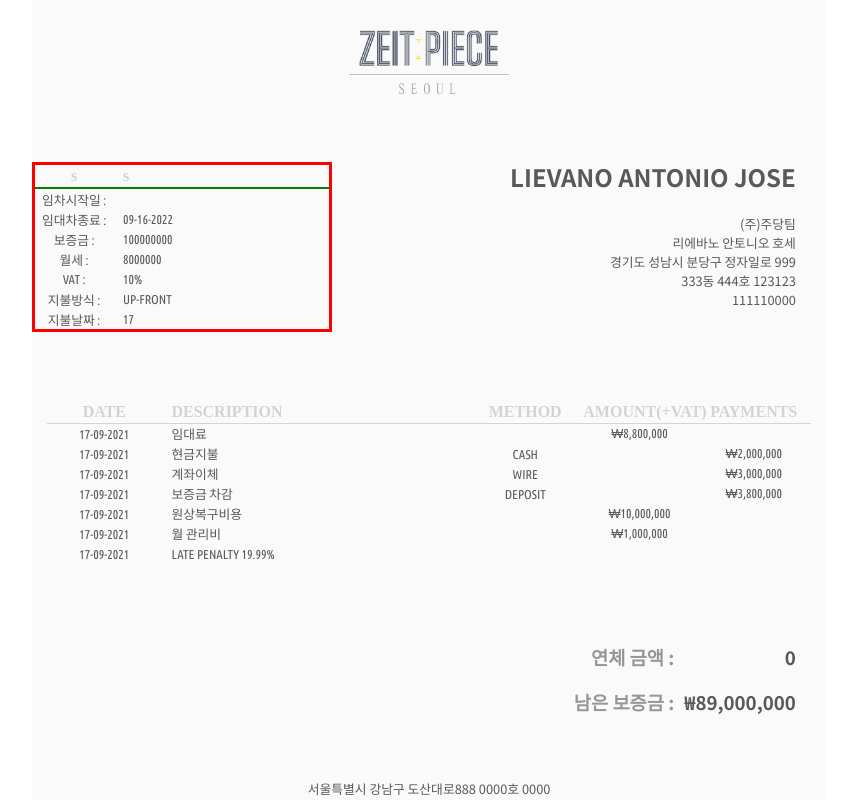
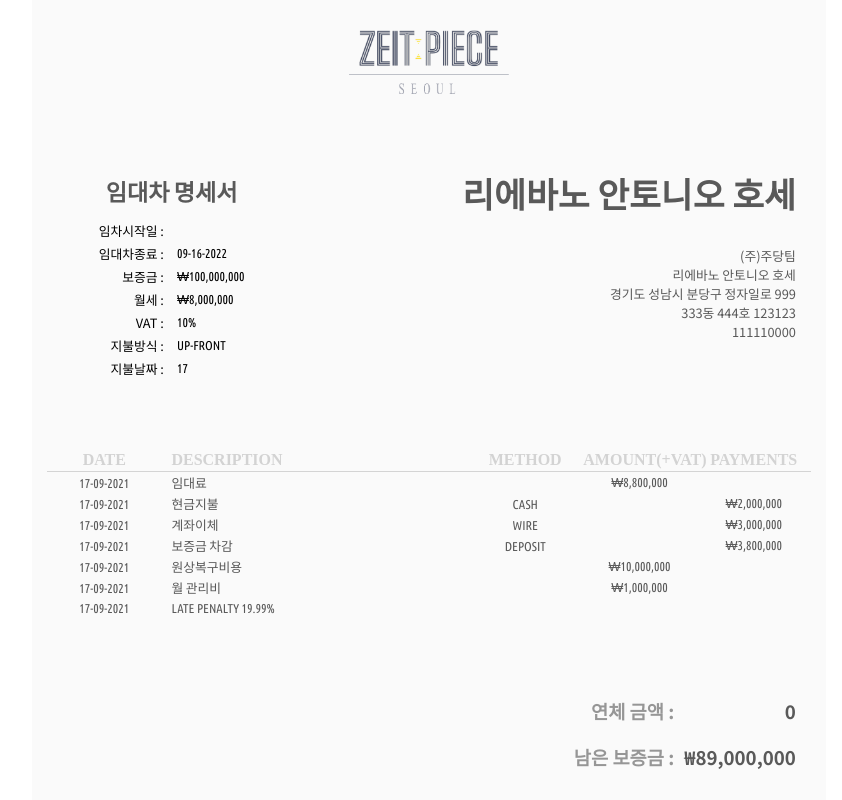
Before and after one commit to devxmachina/invoapp, a React (Create React App) app: page /result in a window 1280 px wide. Shown: the whole page, without its empty margins (211-1053 px from the left). Built offline with nearby package versions, Linux system fonts and the light colour scheme.

Commit message:
20220116

```diff
--- a/src/App.css
+++ b/src/App.css
@@ -4,6 +4,7 @@ html, body {
   height: 100%;
   display: flex;
   margin: 0 auto;
+  min-width: 320px;
 }
 
 
@@ -22,55 +23,42 @@ html, body {
 
 }
 
-.lease-table {
-  max-width: 300px;
-  border: 3px solid red;
+.leaseTable {
+  font-family: 'Noto Sans KR', sans-serif;
+  font-size: clamp(.7rem, 1vw, 1rem );
+  margin: 5% 2px 0px 8%;
+  display: flex;
+  flex-direction: column;
+  align-items: center;
+  min-width: 50px;
 }
 
-.lease-status-head {
-  border: 1px solid blue;
+.statusDefaultsHeading {
+  font-family: 'Ubuntu Condensed', 'Noto Sans KR', sans-serif;
+  font-size: clamp(.8rem, 1.8vw, 1.9rem );
+  font-weight: 700;
+  margin: 10px 0px 10px 0px;
+  color: rgb(20, 20, 20, 70%);
 }
 
-.lease-status-body {
-  border: 2px solid green;
+.dataName {
+  text-align: right;
 }
 
-
+.dataVal {
+  padding-left: 10px;
+  font-family: 'Ubuntu Condensed', sans-serif;
+}
 
 .receiver-status {
+  font-family: 'Ubuntu Condensed', 'Noto Sans KR', sans-serif;
+  font-size: clamp(.8rem, 1.8vw, 1.9rem );
+  text-align: right;
   margin: 15px 30px 15px 15px;
   display: flex;
   flex-direction: column;
   align-items: flex-end;
-
   min-width: 50px;
-}
-
-.receiver-status2 {
-  padding-left: 15px;
-  margin: 15px 15px 15px 15px;
-  display: flex;
-  flex-direction: column;
-  align-items: flex-start;
-  min-width: 50px;
-  align-items: center;
-}
-
-.receiver-status3 {
-  padding-left: 20px;
-}
-
-.lease-status {
-  display: flex;
-  flex-direction: row;
-}
-
-.lease {
-  text-align: right;
-}
-
-.status {
-  padding-left: 6px;
 }
 
 p {
@@ -105,9 +93,11 @@ h2, h3 {
 
 .table-div {
   padding: 30px 15px 30px 15px;
+  background-color: rgb(250, 250, 250);
+
 }
 
-table {
+.stateTable {
   margin-top: 3vw;
   table-layout: fixed;
   width: 100%;
@@ -116,64 +106,58 @@ table {
   flex-wrap: wrap;
 }
 
-thead {
+.t-headrow {
   font-family: 'Avenir Next Condensed Medium';
   color: lightgrey;
   font-size: clamp(0.65rem, 1.7vw, 1rem );
   border-bottom: 1px rgba(211, 211, 211, 0.788) solid;
 }
 
-thead th:nth-child(1) {
+.t-headrow :nth-child(1) {
   width: 4%;
   text-align: center;
 }
 
 
-thead th:nth-child(2) {
+.t-headrow :nth-child(2) {
   width: 10%;
   text-align: left;
   padding-left: 10px;
 }
 
-thead th:nth-child(3) {
+.t-headrow :nth-child(3) {
   width: 4%;
   text-align: center;
 }
 
-thead th:nth-child(4) {
+.t-headrow :nth-child(4) {
   width: 4%;
   text-align: center;
 }
 
-thead th:nth-child(5) {
+.t-headrow :nth-child(5) {
   width: 4%;
   text-align: center;
 }
 
-/* thead th:nth-child(6) {
-  width: 4%;
-  text-align: center;
-} */
-
-tbody td {
+.tableData {
   font-family: 'Ubuntu Condensed', sans-serif;
   font-size: clamp(0.7rem, 1.7vw, .8rem );
 }
 
-tbody td:nth-child(1) {
+.tableData :nth-child(1) {
   width: 4%;
   text-align: center;
 
 }
 
-tbody td:nth-child(2) {
+.tableData :nth-child(2) {
   width: 20%;
   text-align: left;
   padding-left: 10px;
-
 }
 
-tbody td:nth-child(4) {
+.tableData :nth-child(4) {
   width: 4%;
   text-align: center;
 
@@ -183,7 +167,7 @@ tbody td:nth-child(4) {
   height: 20px;
 }
 
-td {
+.tableData {
   /* font-family: 'Apple LiGothic'; */
   padding: 0px 5px 0px 5px;
   height: 20px;
@@ -201,6 +185,7 @@ td {
   text-align: right;
   color: rgb(20, 20, 20, 70%);
   justify-content: flex-end;
+  background-color: rgb(250, 250, 250);
 }
 
 .summary-topic {
--- a/src/Lessee.js
+++ b/src/Lessee.js
@@ -13,63 +13,37 @@ function Lessee() {
 
     return (
         <div className="receiver-info">
-            {/* <div className="receiver-status2">
-                <h3 className="receiver-status3">LEASE STATUS</h3>
-                    <div className="lease-status">
-                        <div className="lease">
-                            <p>임차시작일 :</p>
-                            <p>임대차종료 :</p>
-                            <p>보증금 :</p>
-                            <p>월세 :</p>
-                            <p>VAT :</p>
-                            <p>지불방식 :</p>
-                            <p>지불날짜 :</p>
-                        </div>
-                        <div className="status">
-                            <p>{ state.defaults.startDate }</p>
-                            <p>{ state.defaults.endDate }</p>
-                            <p>{ deposit }</p>
-                            <p>{ monthlyFee }</p>
-                            <p>{ state.defaults.VAT }</p>
-                            <p>{ state.defaults.paymentTerm }</p>
-                            <p>매월 { state.defaults.billingDate }일</p>
-                        </div>
-                    </div>
-            </div> */}
-
-            <table className="lease-table">
-                <thead className="lease-status-head">
-                    <th scope="column">s</th>
-                    <th scope="column">s</th>
-                </thead>
+            <table className="leaseTable">
+                <span className="statusDefaultsHeading">임대차 명세서</span>
+                <div>
                     <tbody className="lease-status-body">
                         <tr>
-                            <td>임차시작일 :</td><td>{state.defaults.startDate}</td>
+                            <td className="dataName">임차시작일 :</td><td className="dataVal">{state.defaults.startDate}</td>
                         </tr>
                         <tr>
-                            <td>임대차종료 :</td><td>{state.defaults.endDate}</td>
+                            <td className="dataName">임대차종료 :</td><td className="dataVal">{state.defaults.endDate}</td>
                         </tr>
                         <tr>
-                            <td>보증금 :</td><td>{state.defaults.deposit}</td>
+                            <td className="dataName">보증금 :</td><td className="dataVal">{ deposit }</td>
                         </tr>
                         <tr>
-                            <td>월세 :</td><td>{state.defaults.monthlyFee}</td>
+                            <td className="dataName">월세 :</td><td className="dataVal">{ monthlyFee }</td>
                         </tr>
                         <tr>
-                            <td>VAT :</td><td>{state.defaults.VAT}</td>
+                            <td className="dataName">VAT :</td><td className="dataVal">{state.defaults.VAT}</td>
                         </tr>
                         <tr>
-                            <td>지불방식 :</td><td>{state.defaults.paymentTerm}</td>
+                            <td className="dataName">지불방식 :</td><td className="dataVal">{state.defaults.paymentTerm}</td>
                         </tr>
                         <tr>
-                            <td>지불날짜 :</td><td>{state.defaults.billingDate}</td>
+                            <td className="dataName">지불날짜 :</td><td className="dataVal">{state.defaults.billingDate}</td>
                         </tr>
                     </tbody>
-
+                </div>
             </table>
 
             <div className="receiver-status">
-                <h2>{state.lessee.englishName}</h2>
+                <h2>{state.lessee.koreanName}</h2>
                 <p>{state.lessee.companyName}</p>
                 <p>{state.lessee.koreanName}</p>
                 <p>{state.lessee.address}</p>
--- a/src/StateTable.js
+++ b/src/StateTable.js
@@ -14,7 +14,7 @@ function StateTable(props) {
     return (
         <>
             <div className="table-div">
-                <table>
+                <table className="stateTable">
                     <thead>
                         <tr className="t-headrow">
                             <th scope="col">DATE</th>
@@ -28,7 +28,7 @@ function StateTable(props) {
                         state.records.map((a,i)=>{
                             return (
                                 <tbody key={i}>
-                                    <tr>
+                                    <tr className="tableData">
                                         <td>{ state.records[i].date }</td>
                                         <td>{ state.records[i].description }</td>
                                         <td>{ state.records[i].method }</td>
```
